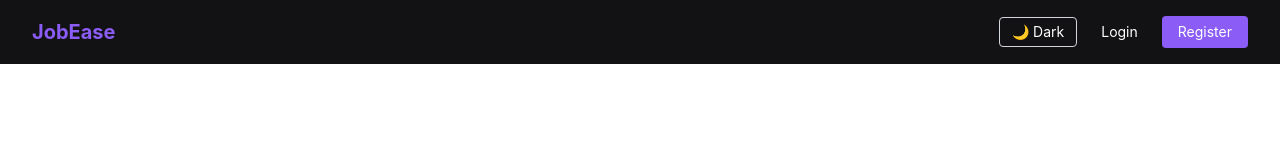
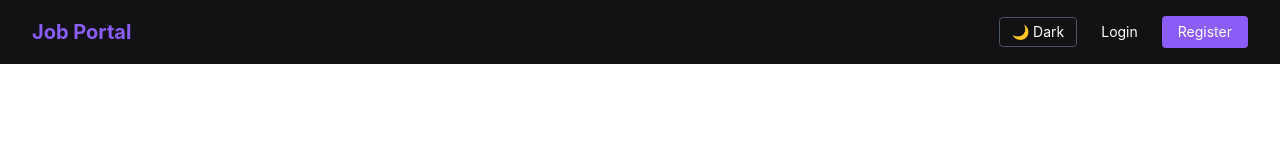
Before and after one commit to esharajpoot156-max/Job-Portal, a React (Vite) app in the folder frontend/: page / in a window 1280 px wide. Shown: the top 160 px of the page. Built offline with nearby package versions, Linux system fonts and the light colour scheme.

Commit message:
update navbar

```diff
--- a/frontend/src/components/Navbar.jsx
+++ b/frontend/src/components/Navbar.jsx
@@ -22,7 +22,7 @@ const Navbar = () => {
 
     return (
         <nav className="flex items-center justify-between px-8 py-4 shadow-md bg-[#121214] text-white">
-            <Link to="/" className="text-xl font-bold text-[#8B5CF6]">JobEase</Link>
+            <Link to="/" className="text-xl font-bold text-[#8B5CF6]">Job Portal</Link>
 
             <div className="flex items-center gap-6">
                 {user && (
@@ -31,7 +31,7 @@ const Navbar = () => {
 
                 <button
                     onClick={() => setDarkMode(!darkMode)}
-                    className="text-sm px-3 py-1 rounded border border-gray-300 dark:border-gray-600"
+                    className="text-sm px-3 py-1 rounded border border-gray-600"
                 >
                     {darkMode ? "☀️ Light" : "🌙 Dark"}
                 </button>
@@ -42,16 +42,17 @@ const Navbar = () => {
                             <Link to="/messages" className="text-sm">Messages</Link>
                         )}
                         {user.role === "recruiter" && (
-                            <Link to="/admin/jobs" className="text-sm">My Jobs</Link>
+                            <>
+                                <Link to="/admin/jobs" className="text-sm">My Jobs</Link>
+                                <Link to="/company/register" className="text-sm">Add Company</Link>
+                            </>
                         )}
 
                         <Link to="/notifications" className="text-sm relative">
                             🔔
                         </Link>
 
-                        {user && (
-                            <Link to="/profile" className="text-sm">Profile</Link>
-                        )}
+                        <Link to="/profile" className="text-sm">Profile</Link>
 
                         <span className="text-sm">Hi, {user.fullname}</span>
                         <button onClick={logoutHandler} className="bg-red-500 text-white px-4 py-1.5 rounded">
```
